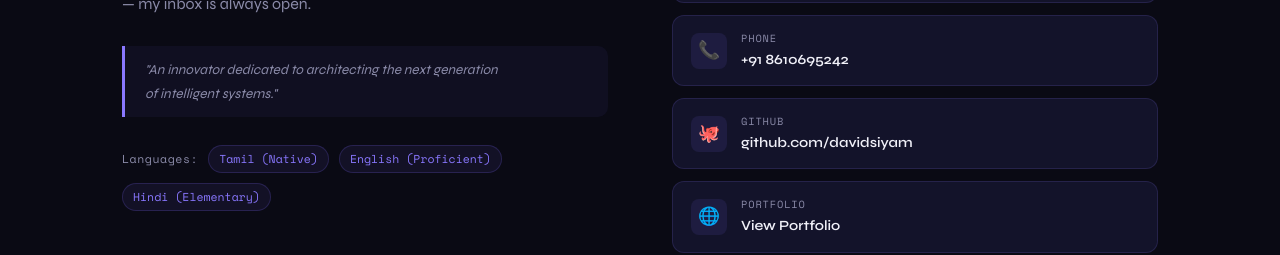
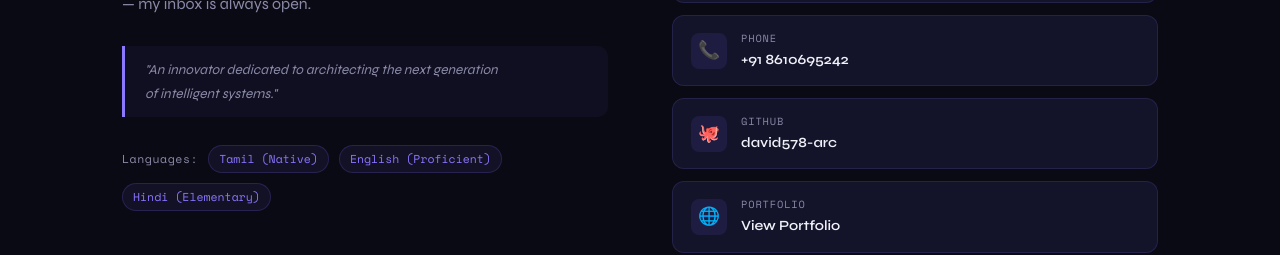
Before and after one commit to david578-arc/David-portfolio, a React (Create React App) app: page / in a window 1280 px wide. Shown: the part 5900-6155 px from the top of the page. Built offline with nearby package versions, Linux system fonts and the light colour scheme.

Commit message:
Initial commit

```diff
--- a/src/components/Contact.js
+++ b/src/components/Contact.js
@@ -13,7 +13,7 @@ export default function Contact() {
   const links = [
     { label: 'Email', value: 'davidsiyam87@gmail.com', href: 'mailto:davidsiyam87@gmail.com', icon: '✉️' },
     { label: 'Phone', value: '+91 8610695242', href: 'tel:+918610695242', icon: '📞' },
-    { label: 'GitHub', value: 'github.com/davidsiyam', href: 'https://github.com', icon: '🐙' },
+    { label: 'GitHub', value: 'david578-arc', href: 'https://github.com/david578-arc', icon: '🐙' },
     { label: 'Portfolio', value: 'View Portfolio', href: '#', icon: '🌐' },
     { label: 'Location', value: 'Coimbatore, Tamil Nadu', href: null, icon: '📍' },
   ];
```
